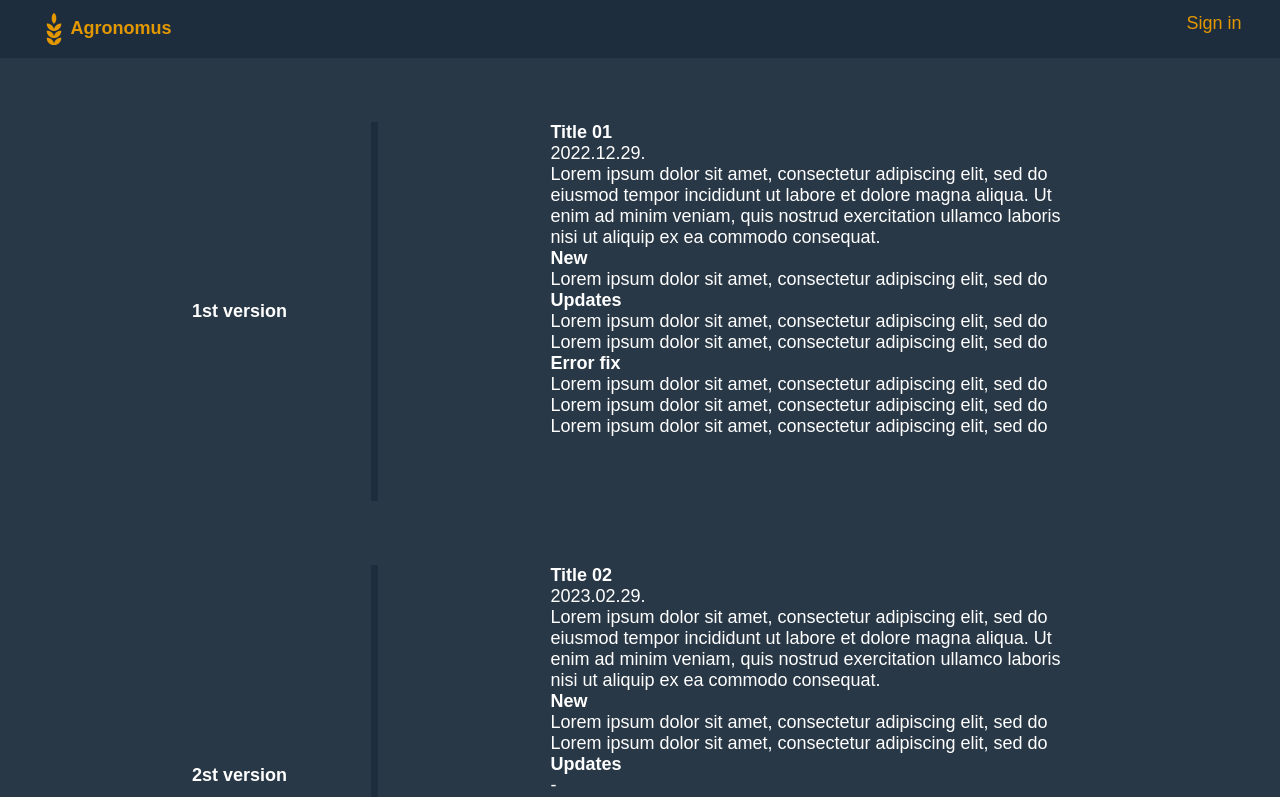
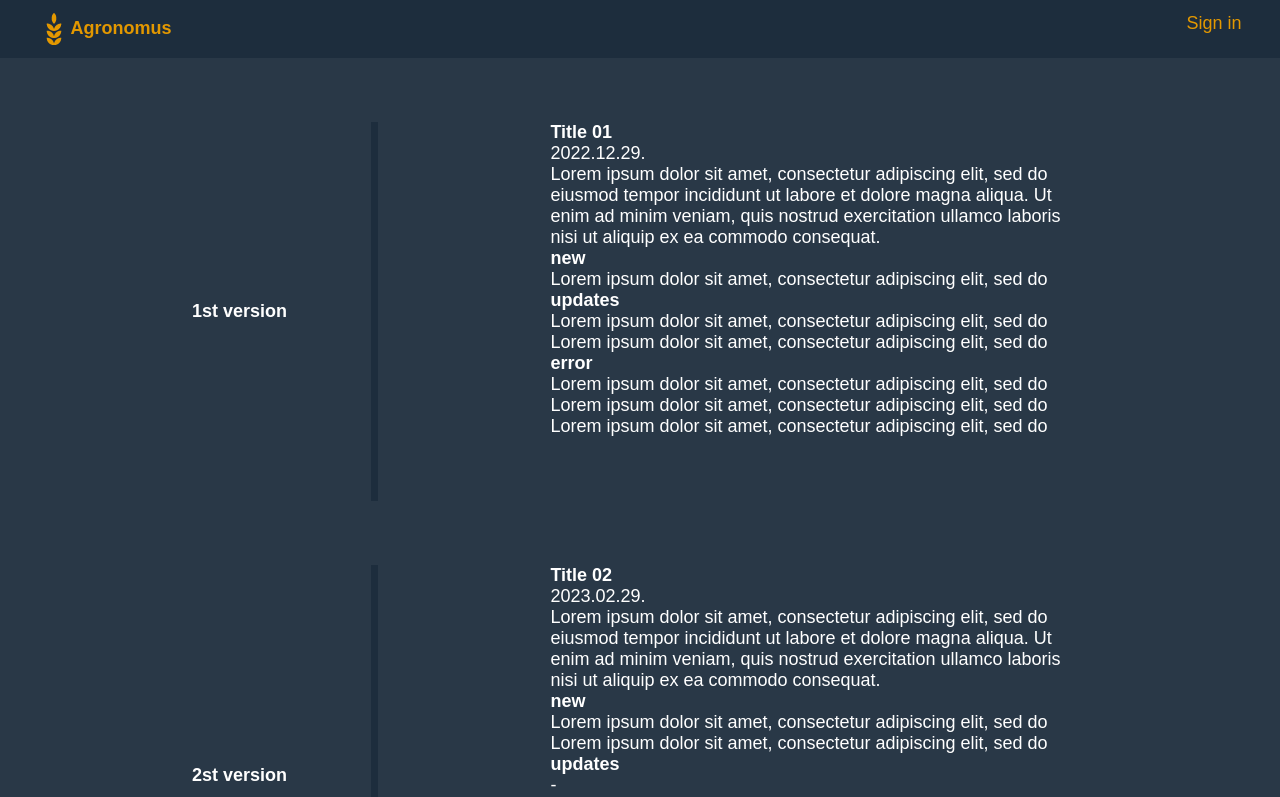
Before and after one commit to HollosT/agronomus-timeline, a React (Create React App) app: page / in a window 1280 px wide. Shown: the top 797 px of the page. Built offline with nearby package versions, Linux system fonts and the light colour scheme; no server answers.

Commit message:
init input

```diff
--- a/src/components/add-new/add-new.component.jsx
+++ b/src/components/add-new/add-new.component.jsx
@@ -1,12 +1,29 @@
 import { useState } from "react";
 import FormInput from "../UI/form-input/form-input.component";
 import Button from '../UI/button/button.component'
+import Lists from "./list/list.component";
+
+import './add-new.styles.scss'
 
 const defaultFormFields = {
     versionNumber: "",
     title: "",
     date: "",
     description: "",
+    contents: [
+        {
+            type: 'new',
+            list: []
+        },
+        {
+            type: 'update',
+            list: []
+        },
+        {
+            type: 'error',
+            list: []
+        }
+    ]
 };
 
 
@@ -22,10 +39,20 @@ const AddNew = () => {
         })
     }
 
+    const inputListHandler = (value, name) => {
+        const currentStateArr = formFields.contents.filter(state => state.type === name)
+        const [state] = currentStateArr
+
+        setFormFields(prevState => {
+            return {...prevState, contents}
+        })
+    }
+
     const handleSubmit = (event) => {
-        event.preventDefault();
 
-        console.log(formFields)
+
+
+
     }
 
     return (
@@ -34,7 +61,23 @@ const AddNew = () => {
             <FormInput label="Title" type="text" name="title" value={title} onChange={changeHandler}/>
             <FormInput label="Date" type="date" name="date" value={date} onChange={changeHandler}/>
             <FormInput label="Description" type="richtext" name="description" value={description} onChange={changeHandler}/>
-            <Button type="submit" >Add</Button>
+
+            <div className="main-state-container">
+                <div className="new-container">
+                    <h5>What is new?</h5>
+                    <Lists state="new" onInputHandler={inputListHandler} />
+                </div>
+                <div className="new-container">
+                    <h5>What was updated?</h5>
+                    <Lists state="update" onInputHandler={inputListHandler} />
+                </div>
+                <div className="new-container">
+                    <h5>What is fixed?</h5>
+                    <Lists state="error" onInputHandler={inputListHandler} />
+                </div>
+
+            </div>
+            <Button type="submit">Add</Button>
         </form>
     )
 }
--- a/src/components/add-new/add-new.styles.scss
+++ b/src/components/add-new/add-new.styles.scss
@@ -1,4 +1,10 @@
 .form-container {
     width: 380px;
     margin: 0 auto;
+
+
+    .main-state-container {
+        display: grid;
+        // grid-template-columns: 1fr 1fr 1fr;
+    }
 }
--- /dev/null
+++ b/src/components/add-new/list/list.component.jsx
@@ -0,0 +1,50 @@
+import { useState } from "react";
+import Button from "../../UI/button/button.component"
+import FormInput from "../../UI/form-input/form-input.component"
+
+import './list.styles.scss'
+
+let name;
+let count = 0;
+let defaultLists = [];
+
+
+
+const List = ({state, onInputHandler}) => {
+    const [lists, setLists] = useState(defaultLists)
+    name = state
+
+    const addListItem = () => {
+       const newItem = count;
+       setLists(prevList => {
+            return [...prevList, newItem]
+       })
+       count++;
+
+    }
+
+    const removeList = (event) => {
+        setLists(prevList => {
+            return prevList.filter(list => list !== +event.target.id)
+        })
+    }
+
+    const changeHandler = (event) => {
+        onInputHandler(event.target.value, event.target.name)
+    }
+
+    return (
+        <div>
+            <FormInput type="text" name={name} onChange={changeHandler}/>
+            {lists.length > 0 ? lists.map(list => (
+                <div key={list} className="state-container">
+                    <FormInput type="text" name={name} onChange={changeHandler}/>
+                    <Button  type="button" onClick={removeList} id={list}> &times;</Button>
+                </div>
+            )) : ''}
+            <Button type="button" onClick={addListItem}>+</Button>
+        </div>
+    )
+}
+
+export default List
--- /dev/null
+++ b/src/components/add-new/list/list.styles.scss
@@ -0,0 +1,14 @@
+.state-container {
+    display: flex;
+    flex-direction: row;
+    align-items: baseline;
+    position: relative;
+
+    .form-input {
+
+    }
+
+    button {
+        // position: absolute;
+    }
+}
--- a/src/routes/home/home.component.jsx
+++ b/src/routes/home/home.component.jsx
@@ -9,15 +9,15 @@ const DUMMY_VERSIONS = [
         description: 'Lorem ipsum dolor sit amet, consectetur adipiscing elit, sed do eiusmod tempor incididunt ut labore et dolore magna aliqua. Ut enim ad minim veniam, quis nostrud exercitation ullamco laboris nisi ut aliquip ex ea commodo consequat.',
         contents: [
             {
-                type: 'New',
+                type: 'new',
                 list: ['Lorem ipsum dolor sit amet, consectetur adipiscing elit, sed do']
             },
             {
-                type: 'Updates',
+                type: 'updates',
                 list: ['Lorem ipsum dolor sit amet, consectetur adipiscing elit, sed do', 'Lorem ipsum dolor sit amet, consectetur adipiscing elit, sed do ']
             },
             {
-                type: 'Error fix',
+                type: 'error',
                 list: ['Lorem ipsum dolor sit amet, consectetur adipiscing elit, sed do', 'Lorem ipsum dolor sit amet, consectetur adipiscing elit, sed do ', 'Lorem ipsum dolor sit amet, consectetur adipiscing elit, sed do ']
             }
         ]
@@ -30,15 +30,15 @@ const DUMMY_VERSIONS = [
         description: 'Lorem ipsum dolor sit amet, consectetur adipiscing elit, sed do eiusmod tempor incididunt ut labore et dolore magna aliqua. Ut enim ad minim veniam, quis nostrud exercitation ullamco laboris nisi ut aliquip ex ea commodo consequat.',
         contents: [
             {
-                type: 'New',
+                type: 'new',
                 list: ['Lorem ipsum dolor sit amet, consectetur adipiscing elit, sed do', 'Lorem ipsum dolor sit amet, consectetur adipiscing elit, sed do']
             },
             {
-                type: 'Updates',
+                type: 'updates',
                 list: undefined,
             },
             {
-                type: 'Error fix',
+                type: 'error',
                 list: ['Lorem ipsum dolor sit amet, consectetur adipiscing elit, sed do', 'Lorem ipsum dolor sit amet, consectetur adipiscing elit, sed do ', 'Lorem ipsum dolor sit amet, consectetur adipiscing elit, sed do ' , 'Lorem ipsum dolor sit amet, consectetur adipiscing elit, sed do ', 'Lorem ipsum dolor sit amet, consectetur adipiscing elit, sed do ']
             }
         ]
@@ -51,15 +51,15 @@ const DUMMY_VERSIONS = [
         description: 'Lorem ipsum dolor sit amet, consectetur adipiscing elit, sed do eiusmod tempor incididunt ut labore et dolore magna aliqua. Ut enim ad minim veniam, quis nostrud exercitation ullamco laboris nisi ut aliquip ex ea commodo consequat.',
         contents: [
             {
-                type: 'New',
+                type: 'new',
                 list: undefined
             },
             {
-                type: 'Updates',
+                type: 'updates',
                 list: undefined,
             },
             {
-                type: 'Error fix',
+                type: 'error',
                 list: ['Lorem ipsum dolor sit amet, consectetur adipiscing elit, sed do', 'Lorem ipsum dolor sit amet, consectetur adipiscing elit, sed do ', 'Lorem ipsum dolor sit amet, consectetur adipiscing elit, sed do ' , 'Lorem ipsum dolor sit amet, consectetur adipiscing elit, sed do ', 'Lorem ipsum dolor sit amet, consectetur adipiscing elit, sed do ']
             }
         ]
```
